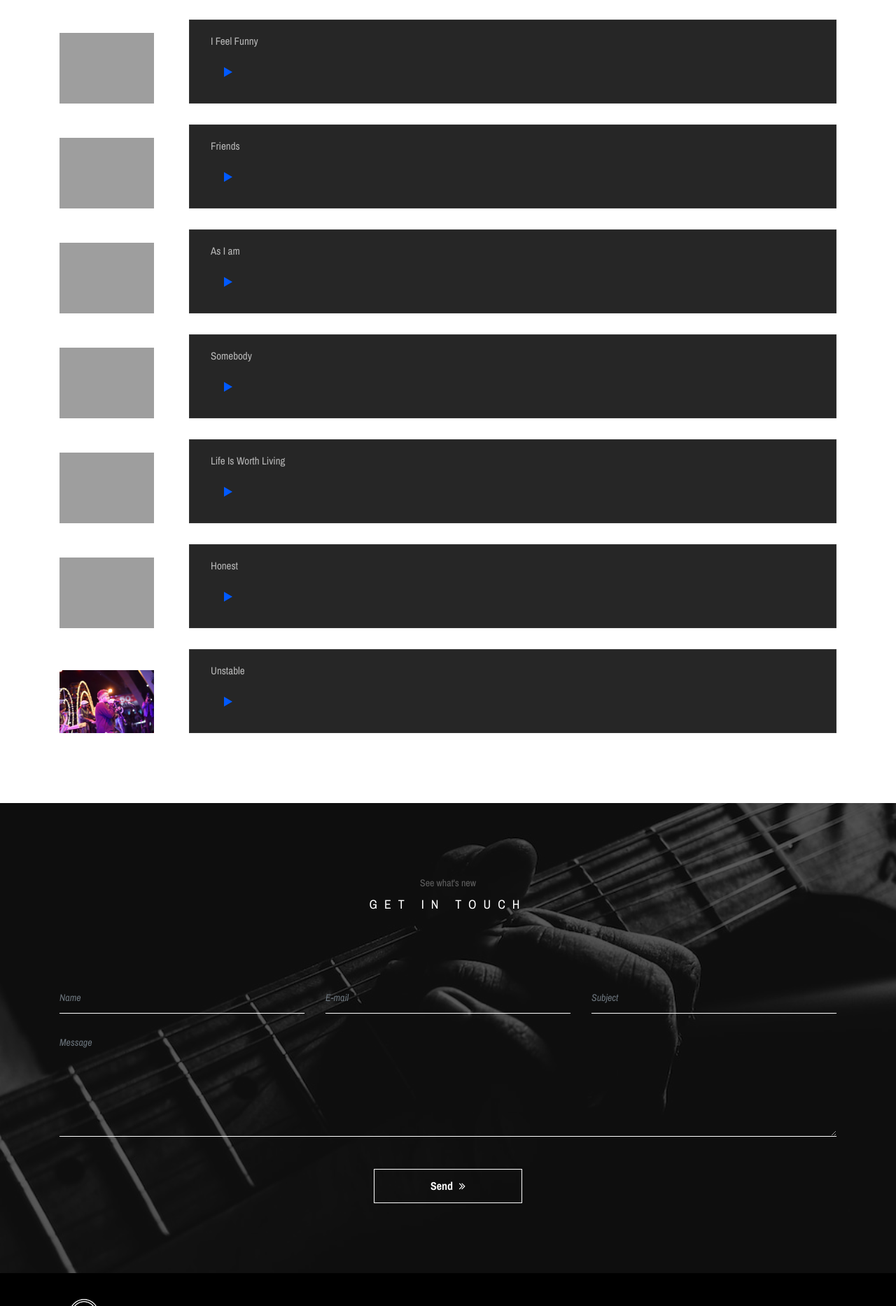
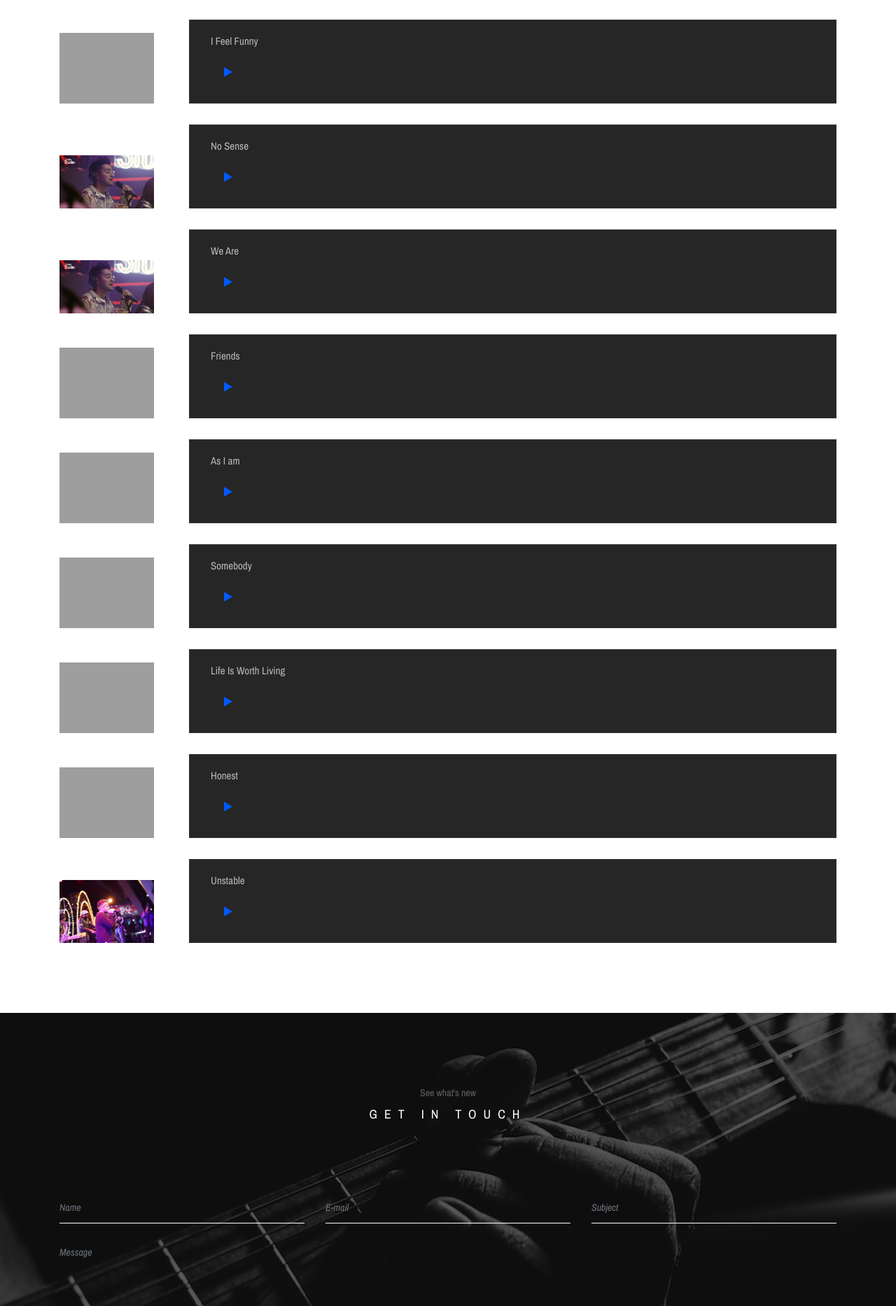
Before and after one commit to javeriaShahid/E_project-1, a Laravel app: template resources/views/justin.blade.php in a window 1280 px wide. Shown: the part 549-2416 px from the top of the page at 70% size. Run offline with Laravel 10, Linux system fonts and the light colour scheme; the template is opened without the code that fills it, so the values that code supplies are empty; some libraries are stand-ins or nearby versions; grey boxes are pictures that could not be loaded.

Commit message:
Update justin.blade.php

```diff
--- a/resources/views/justin.blade.php
+++ b/resources/views/justin.blade.php
@@ -41,6 +41,40 @@
                         <div class="song-play-area">
                             <div class="song-name">
                                 <p>I Feel Funny</p>
+                            </div>
+                            <audio preload="auto" controls>
+                                <source src="">
+                            </audio>
+                        </div>
+                    </div>
+                </div>
+
+                                <!-- Single Song Area -->
+                <div class="col-12">
+                    <div class="single-song-area mb-30 d-flex flex-wrap align-items-end">
+                        <div class="song-thumbnail">
+                            <img src="img/artist/Asim Azhar 7.webp" alt="">
+                        </div>
+                        <div class="song-play-area">
+                            <div class="song-name">
+                                <p>No Sense</p>
+                            </div>
+                            <audio preload="auto" controls>
+                                <source src="">
+                            </audio>
+                        </div>
+                    </div>
+                </div>
+
+                                <!-- Single Song Area -->
+                <div class="col-12">
+                    <div class="single-song-area mb-30 d-flex flex-wrap align-items-end">
+                        <div class="song-thumbnail">
+                            <img src="img/artist/Asim Azhar 7.webp" alt="">
+                        </div>
+                        <div class="song-play-area">
+                            <div class="song-name">
+                                <p>We Are</p>
                             </div>
                             <audio preload="auto" controls>
                                 <source src="">
```
